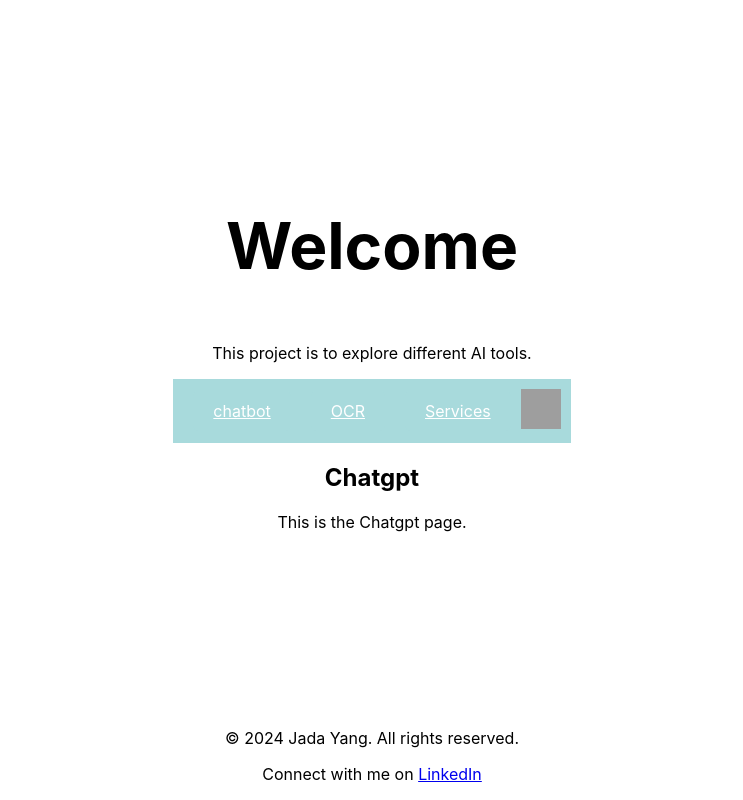
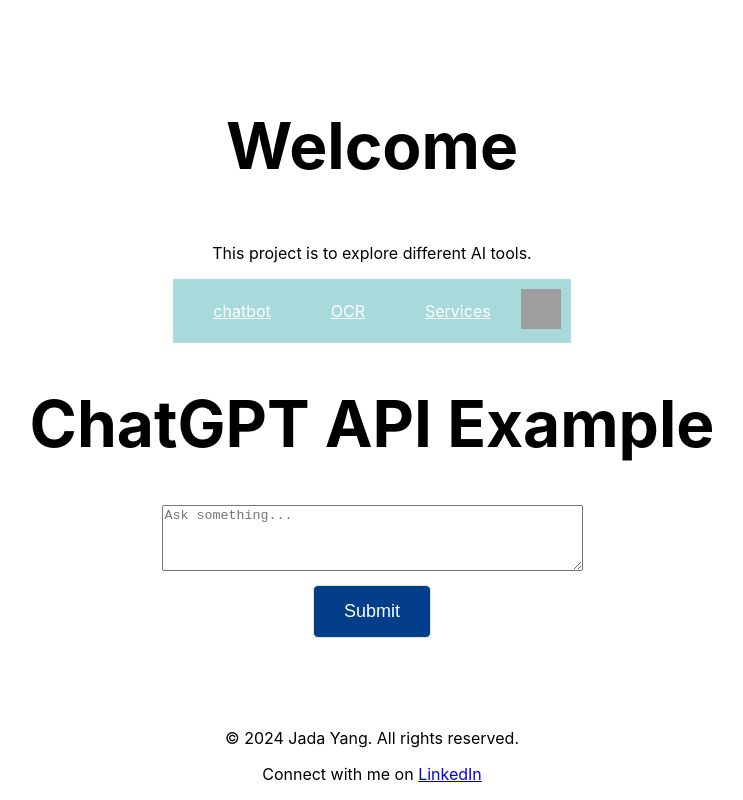
Before and after one commit to JadaOO/AI-tools, a React (Create React App) app: page /ask_chatgpt in a window 1280 px wide. Shown: the whole page, without its empty margins (268-1011 px from the left). Built offline with nearby package versions, Linux system fonts and the light colour scheme; grey boxes are pictures that could not be loaded.

Commit message:
add chatgpt api

```diff
--- a/package.json
+++ b/package.json
@@ -10,6 +10,8 @@
     "@types/node": "^16.18.108",
     "@types/react": "^18.3.8",
     "@types/react-dom": "^18.3.0",
+    "axios": "^1.7.7",
+    "openai": "^4.63.0",
     "react": "^18.3.1",
     "react-dom": "^18.3.1",
     "react-router-dom": "^6.26.2",
@@ -42,6 +44,7 @@
     ]
   },
   "devDependencies": {
+    "@types/axios": "^0.14.0",
     "@types/react-router-dom": "^5.3.3"
   }
 }
--- a/src/chatgpt/chatgpt.tsx
+++ b/src/chatgpt/chatgpt.tsx
@@ -1,10 +1,46 @@
-import React from "react";
+import React, { useState } from "react";
+import { callChatGPT } from "./chatgptService";
 
 const Chatgpt: React.FC = () => {
+  const [input, setInput] = useState<string>("");
+  const [response, setResponse] = useState<string | null>(null);
+  const [loading, setLoading] = useState<boolean>(false);
+
+  const handleSubmit = async (event: React.FormEvent) => {
+    event.preventDefault();
+    setLoading(true);
+    try {
+      const result = await callChatGPT(input);
+      setResponse(result);
+    } catch (error) {
+      setResponse("Error fetching response from OpenAI");
+    } finally {
+      setLoading(false);
+    }
+  };
+
   return (
     <div>
-      <h2>Chatgpt</h2>
-      <p>This is the Chatgpt page.</p>
+      <h1>ChatGPT API Example</h1>
+      <form onSubmit={handleSubmit}>
+        <textarea
+          value={input}
+          onChange={(e) => setInput(e.target.value)}
+          placeholder="Ask something..."
+          rows={4}
+          cols={50}
+        />
+        <br />
+        <button type="submit" disabled={loading}>
+          {loading ? "Loading..." : "Submit"}
+        </button>
+      </form>
+      {response && (
+        <div>
+          <h2>Response:</h2>
+          <p>{response}</p>
+        </div>
+      )}
     </div>
   );
 };
```
Also changed, not shown: src/chatgpt/chatgptService.ts (added), 2 other files (tests, documents, lock files or other folders).
